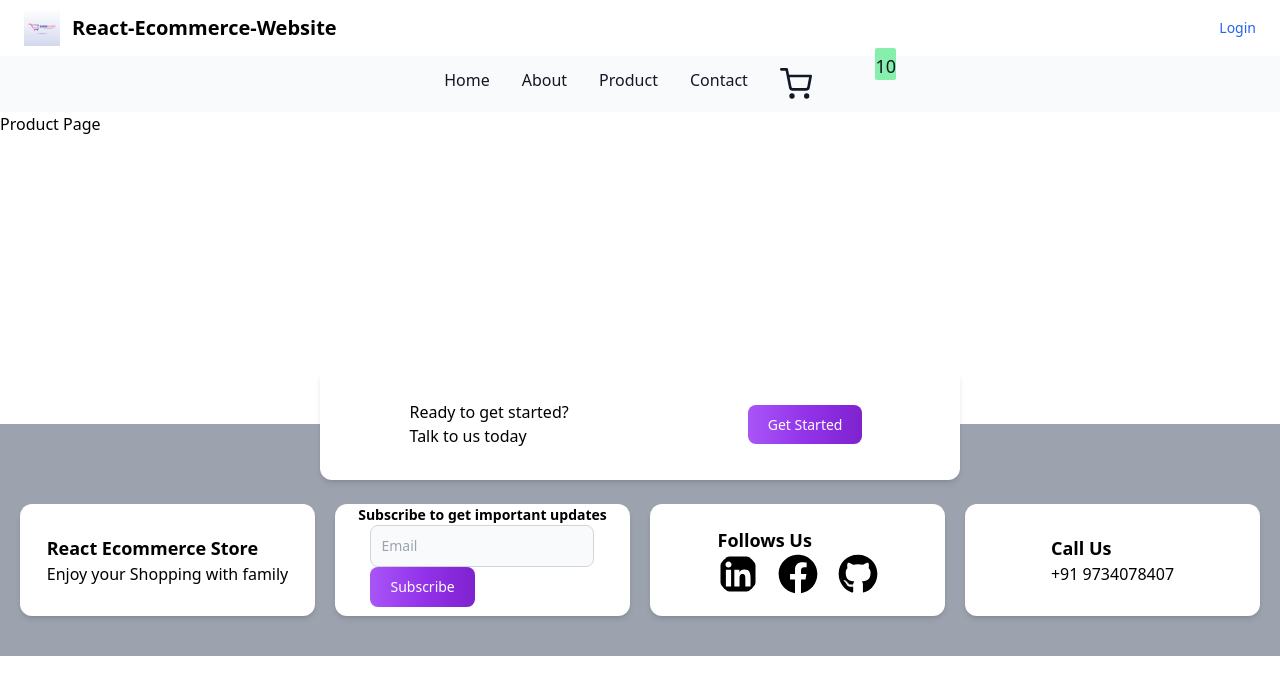
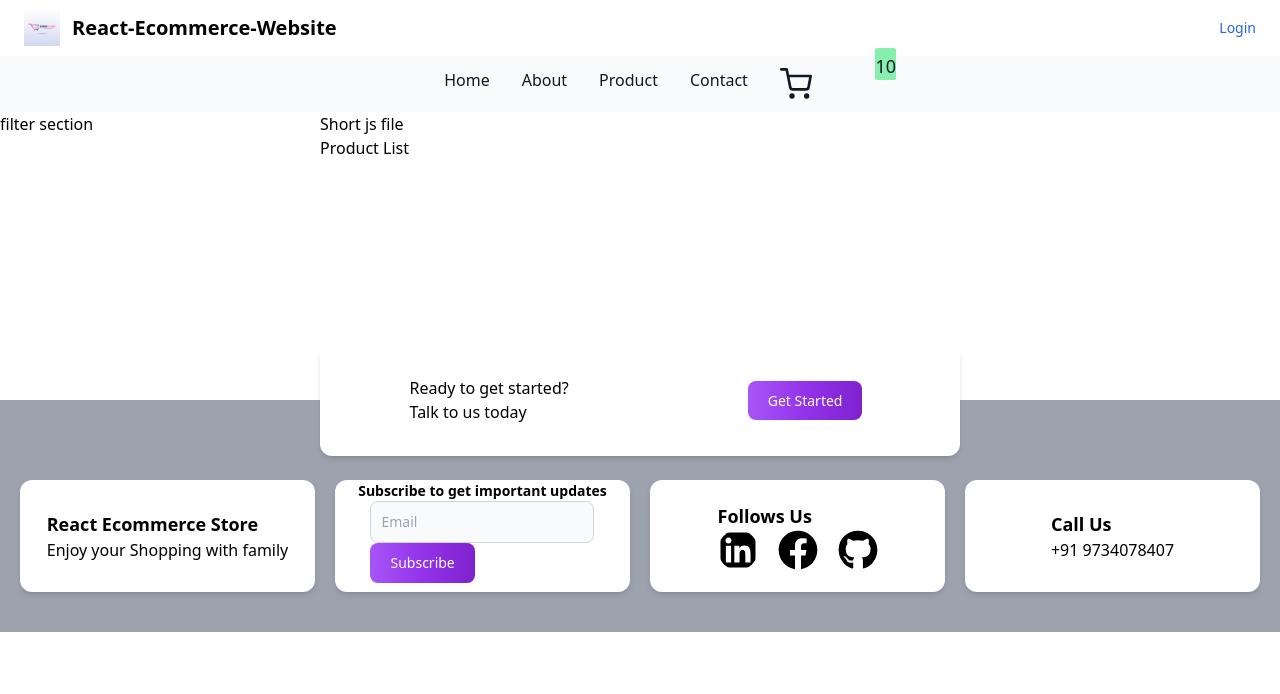
Before and after one commit to dbsmandal/React-Ecommerce-Website, a React (Create React App) app: page /products in a window 1280 px wide. Shown: the top 694 px of the page. Built offline with nearby package versions, Linux system fonts and the light colour scheme; no server answers.

Commit message:
folder structure for products page

```diff
--- a/src/Component/AddToCart.js
+++ b/src/Component/AddToCart.js
@@ -5,7 +5,7 @@ import { NavLink } from 'react-router-dom';
 
 
 const AddToCart = ({ singleProductData }) => {
-  const { id, colors, stock } = singleProductData;
+  const {  colors, stock } = singleProductData;
   const [color, setColor] = useState(colors[0])
   const [amount, setAmount] = useState(1);
 
--- /dev/null
+++ b/src/Component/FilterSection.js
@@ -0,0 +1,11 @@
+import React from 'react'
+
+const FilterSection = () => {
+  return (
+    <div>
+            filter section
+    </div>
+  )
+}
+
+export default FilterSection
--- /dev/null
+++ b/src/Component/ProductList.js
@@ -0,0 +1,11 @@
+import React from 'react'
+
+const ProductList = () => {
+  return (
+    <div>
+      Product List
+    </div>
+  )
+}
+
+export default ProductList
--- a/src/Component/Products.js
+++ b/src/Component/Products.js
@@ -1,16 +1,30 @@
 import React from 'react'
 import {useProductContext} from '../Context/ProdutContext'
+import FilterSection from './FilterSection'
+import ProductList from './ProductList'
+import Short from './Short'
 const Products = () => {
   const {products} =useProductContext()
   console.log(products)
   return (
 
     <>
-      Product Page
-      <br />
-      <br />
-      <br />
 
+    <div className='grid grid-cols-12 '>
+      <div className='col-span-3'>
+        <FilterSection/>
+      </div>
+      <div className='col-span-9'>
+        <div>
+          <Short/>
+        </div>
+        <div>
+          <ProductList/>
+        </div>
+
+
+      </div>
+    </div>
       <br />
       <br />
       <br />
--- /dev/null
+++ b/src/Component/Short.js
@@ -0,0 +1,11 @@
+import React from 'react'
+
+const Short = () => {
+  return (
+    <div>
+      Short js file
+    </div>
+  )
+}
+
+export default Short
```
